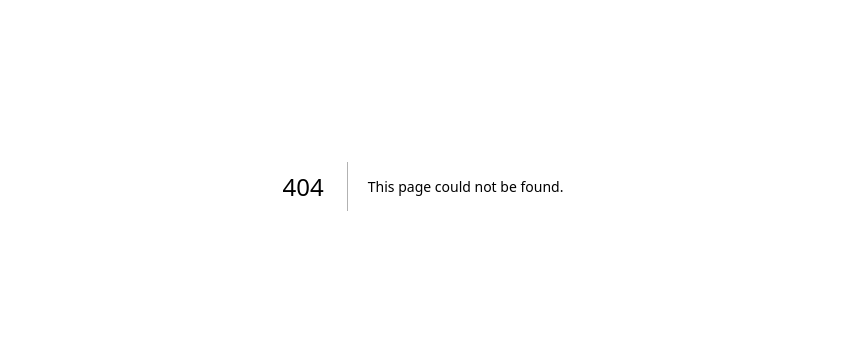
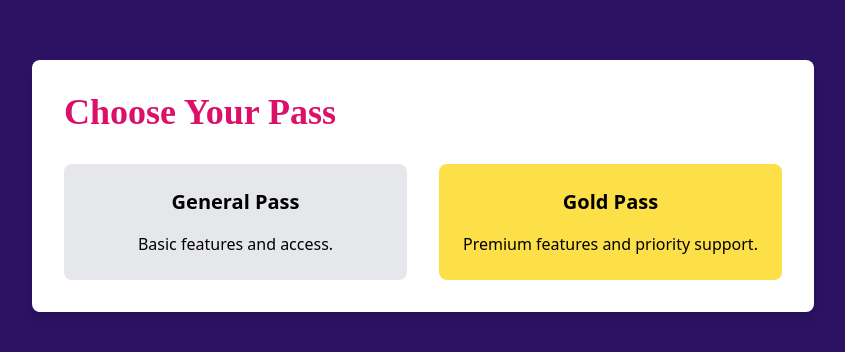
Before and after one commit to PughalBot/tedx, a Next.js app: page /plans in a window 1280 px wide. Before the commit this address had no page. Shown: the part 214-566 px from the top of the page, without its empty margins (217-1062 px from the left). Built offline with nearby package versions, Linux system fonts and the light colour scheme; a web font is replaced by a local one.

Commit message:
added plans page

```diff
--- a/src/pages/components/Events.js
+++ b/src/pages/components/Events.js
@@ -21,7 +21,7 @@ const About = () => {
     >
       <h1 className="font-hj text-5xl md:text-6xl font-medium text-white">Get Your tickets</h1>
       <p className="font-js text-[#db1068] text-xs md:text-xl text-center w-11/12 md:w-4/6 pt-2 pb-4">Ready to embark on a journey of profound ideas? Secure your spot at our upcoming TEDx event by clicking the RSVP button below.</p>
-      <Link href="https://rzp.io/l/XGtfPcNaB">
+      <Link href="/plans">
       <button className="px-4 py-2 bg-[#db1068] text-center rounded-full font-bold text-lg text-white font-sg">
       RSVP NOW!!
       </button>
--- a/src/pages/form.js
+++ b/src/pages/form.js
@@ -48,11 +48,11 @@ function FormPage() {
         <div className="flex justify-center">
           <img src="/x.png" alt="Logo" className="h-16  w-auto" />
         </div>
-        <div className="mb-4">
+        <div className="mb-2">
           <label className="block text-[#db1068] font-js font-bold mb-2">Name</label>
           <input type="text" name="entry.1512446941" className="w-full p-2 rounded required" placeholder="Name"/>
         </div>
-        <div className="mb-4">
+        <div className="mb-2">
           <label className="block text-[#db1068] font-js font-bold mb-2">Year</label>
           <select name="entry.586898713" className="w-full p-2 border-[#db1068] rounded required">
             <option value="">Select Year</option>
@@ -63,7 +63,7 @@ function FormPage() {
 
           </select>
         </div>
-        <div className="mb-4">
+        <div className="mb-2">
           <label className="block text-[#db1068] font-js font-bold mb-2">Department</label>
           <select name="entry.374063172" className="w-full p-2 border-[#db1068] rounded required">
             <option value="">Select Department</option>
@@ -85,7 +85,7 @@ function FormPage() {
             <option value="M.Tech CSE">M.Tech CSE</option>
           </select>
         </div>
-        <div className="mb-4">
+        <div className="mb-2">
           <label className="block text-[#db1068] font-js font-bold mb-2">Section</label>
           <select name="entry.1292046826" className="w-full p-2 border-[#db1068] rounded required">
             <option value="">Select Section</option>
@@ -95,13 +95,21 @@ function FormPage() {
             <option value="D">D</option>
           </select>
         </div>
-        <div className="mb-4">
+        <div className="mb-2">
           <label className="block text-[#db1068] font-js font-bold mb-2">Email</label>
           <input type="email" name="entry.663978457" className="w-full p-2 border-[#db1068] rounded required" placeholder="example@example.com" />
         </div>
-        <div className="mb-4">
+        <div className="mb-2">
           <label className="block text-[#db1068] font-js font-bold mb-2">Phone</label>
           <input type="text" name="entry.116614212" className="w-full p-2 border-[#db1068] rounded required" placeholder="+91XXXXXXXXX"/>
+        </div>
+        <div className="mb-2">
+          <label className="block text-[#db1068] font-js font-bold mb-2">Pass Type</label>
+          <select name="entry.23137580" className="w-full p-2 border-[#db1068] rounded required">
+            <option value="">Select Section</option>
+            <option value="General Pass">General Pass</option>
+            <option value="Gold Pass">Gold Pass</option>
+          </select>
         </div>
         <div className="flex justify-center">
         <button type="submit" className="mt-4 bg-[#db1068] font-js text-white font-bold py-2 px-4 rounded required">
--- /dev/null
+++ b/src/pages/plans.js
@@ -0,0 +1,35 @@
+import { motion } from 'framer-motion';
+import Link from 'next/link';
+
+export default function Home() {
+  return (
+    <div className="min-h-screen flex items-center justify-center bg-[#2c1262]">
+      <div className="p-8 space-y-8 bg-white shadow-lg rounded-lg">
+        <h1 className="text-4xl text-[#db1068] font-hj font-bold">Choose Your Pass</h1>
+        <div className="grid grid-cols-1 md:grid-cols-2 gap-8">
+
+          <Link href="https://rzp.io/l/GeteralPass">
+            <motion.div
+                whileHover={{ scale: 1.05 }}
+                className="p-6 bg-gray-200 rounded-lg text-center"
+            >
+                <h2 className="text-xl font-semibold mb-4">General Pass</h2>
+                <p>Basic features and access.</p>
+            </motion.div>
+          </Link>
+
+          <Link href="https://rzp.io/l/TedxGoldPass">
+          <motion.div
+            whileHover={{ scale: 1.05 }}
+            className="p-6 bg-yellow-300 rounded-lg text-center"
+          >
+            <h2 className="text-xl font-semibold mb-4">Gold Pass</h2>
+            <p>Premium features and priority support.</p>
+          </motion.div>
+          </Link>
+
+        </div>
+      </div>
+    </div>
+  )
+}
```
